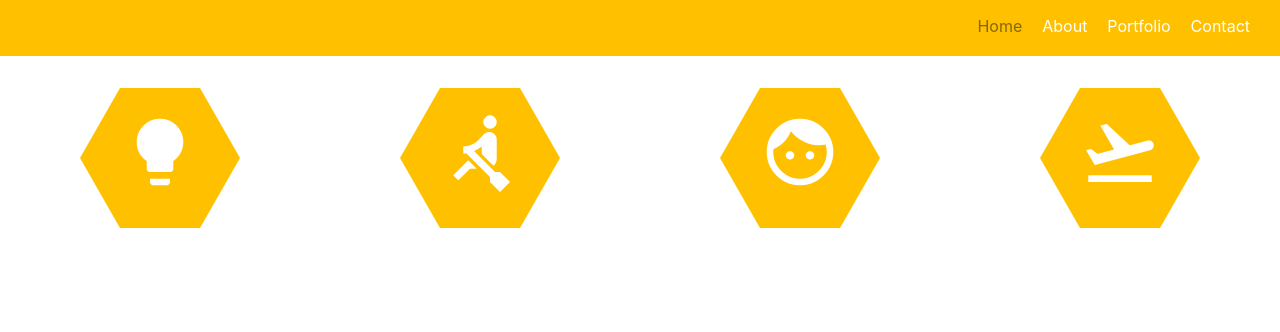
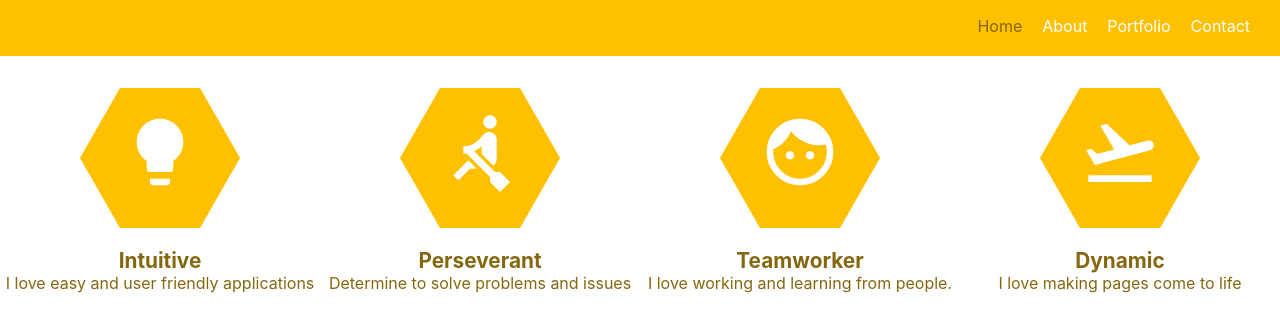
Before and after one commit to yidah/react-cv, a React (Create React App) app: page /about in a window 1280 px wide. Shown: the top 332 px of the page. Built offline with nearby package versions, Linux system fonts and the light colour scheme.

Commit message:
Added SoftSkill description

```diff
--- a/src/components/About/SoftSkills/SoftSkills.js
+++ b/src/components/About/SoftSkills/SoftSkills.js
@@ -5,28 +5,60 @@ const softSkill = (props) => {
   return (
     <>
       <div className={classes.Container}>
+
+        <div className={classes.SoftSkill}>
           <div className={classes.Hexagon1}>
             <span class="material-icons" id={classes.Bulb}>
               lightbulb
             </span>
           </div>
+
+          <div className={classes.SoftSkillDescription}>
+            <h1>Intuitive</h1>
+            <p>I love easy and user friendly applications</p>
+          </div>
+        </div>
+
+        <div className={classes.SoftSkill}>
           <div className={classes.Hexagon2}>
             <span class="material-icons" id={classes.Row}>
             rowing
             </span>
           </div>
 
+          <div className={classes.SoftSkillDescription}>
+            <h1>Perseverant</h1>
+            <p>Determine to solve problems and issues</p>
+          </div>
+        </div>
+
+
+        <div className={classes.SoftSkill}>
           <div className={classes.Hexagon3}>
             <span class="material-icons" id={classes.Face}>
             face
             </span>
           </div>
 
+          <div className={classes.SoftSkillDescription}>
+            <h1>Teamworker</h1>
+            <p>I love working and learning from people.</p>
+          </div>
+        </div>
+
+        <div className={classes.SoftSkill}>
           <div className={classes.Hexagon4}>
             <span class="material-icons" id={classes.Flight}>
             flight_takeoff
             </span>
           </div>
+
+          <div className={classes.SoftSkillDescription}>
+            <h1>Dynamic</h1>
+            <p>I love making pages come to life</p>
+          </div>
+        </div>
+
       </div>
     </>
   );
--- a/src/components/About/SoftSkills/SoftSkills.module.css
+++ b/src/components/About/SoftSkills/SoftSkills.module.css
@@ -87,4 +87,32 @@
         position: absolute;
         top:1.5rem;
     }
+
+
+
+    .SoftSkill {
+        display: flex;
+        flex-direction: column;
+        align-items: center;
+        width: 25%;
+    }
+
+    .SoftSkillDescription {
+        display: flex;
+        flex-direction: column;
+        align-items: center;
+        padding-top: 90px;
+
+    }
+
+    .SoftSkillDescription h1, p {
+        text-align: center;
+        margin:0;
+    }
+
+    .SoftSkillDescription h1{
+        font-size: 1.3rem;
+    }
+
+
 }
```
Also changed, not shown: 1 other file (tests, documents, lock files or other folders). Lines whose indentation alone changed are shown as unchanged.
